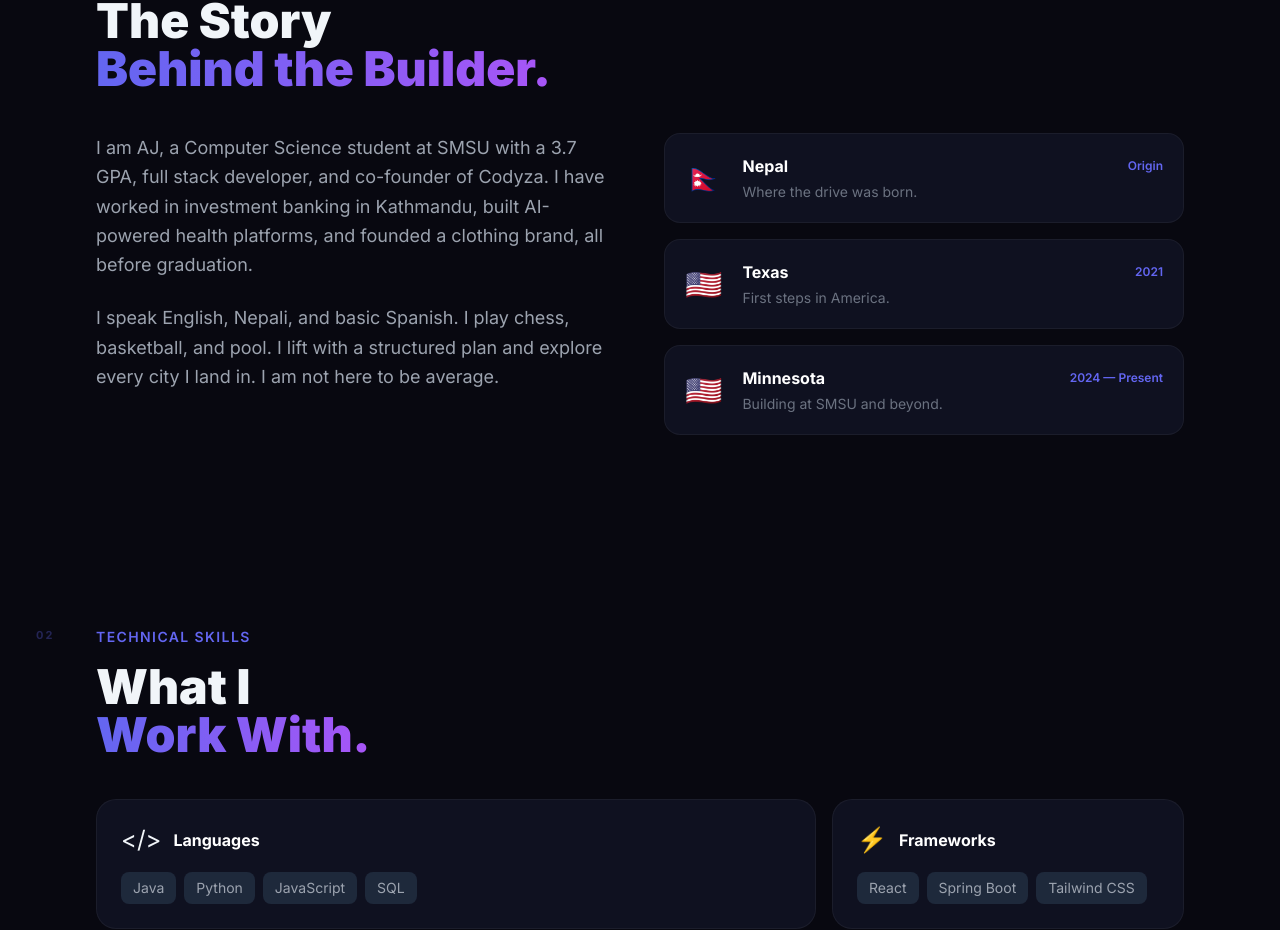
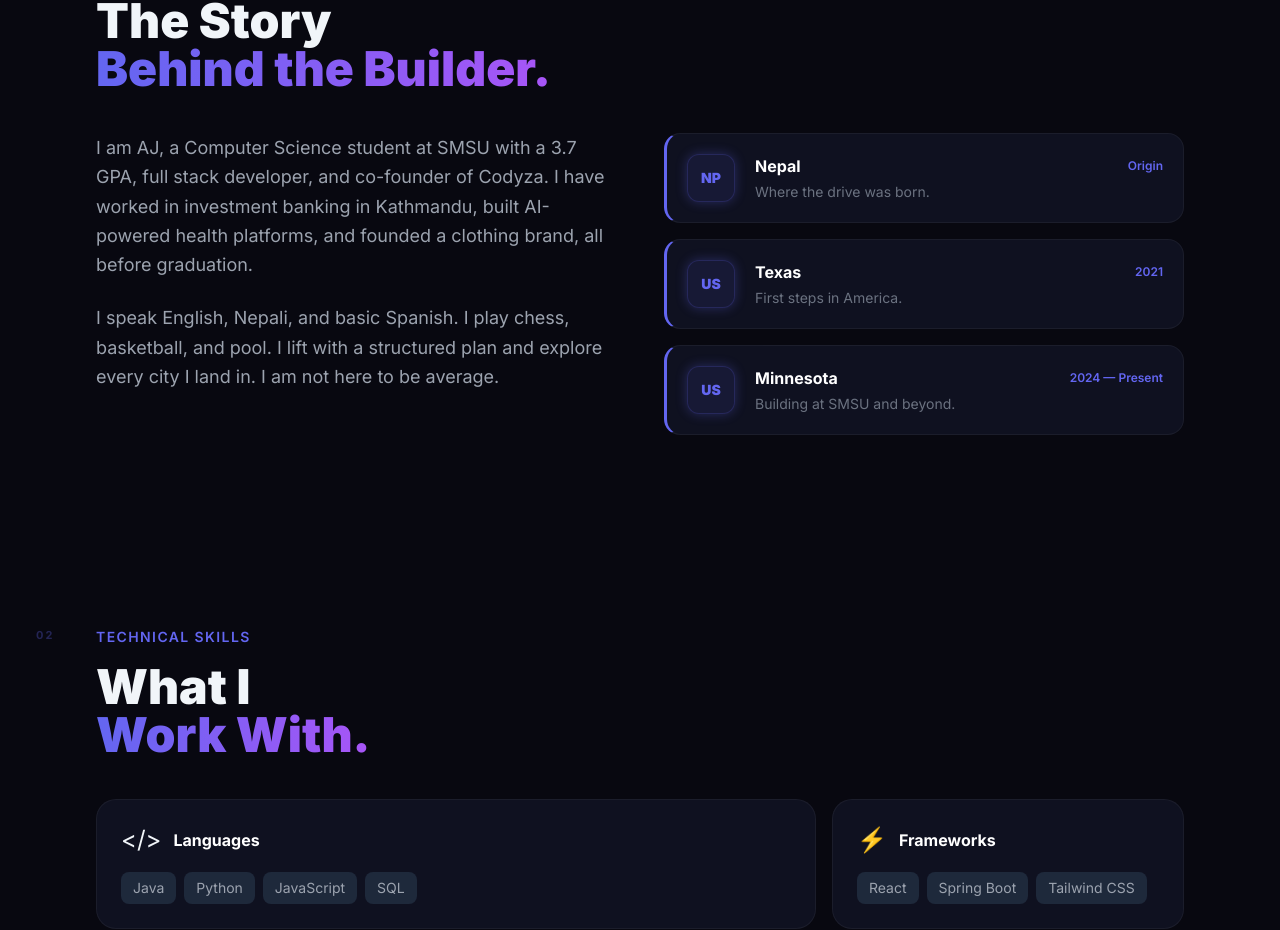
Before and after one commit to rayamajhianirudra-droid/aj-portfolio, a React (Create React App) app: page / in a window 1280 px wide. Shown: the part 935-1865 px from the top of the page. Built offline with nearby package versions, Linux system fonts and the light colour scheme.

Commit message:
Glowing country code badges on journey cards

```diff
--- a/src/App.js
+++ b/src/App.js
@@ -238,12 +238,14 @@ function App() {
               </motion.div>
               <motion.div variants={itemVariants} className="flex flex-col gap-4">
                 {[
-                  { flag: '🇳🇵', country: 'Nepal', label: 'Origin', desc: 'Where the drive was born.' },
-                  { flag: '🇺🇸', country: 'Texas', label: '2021', desc: 'First steps in America.' },
-                  { flag: '🇺🇸', country: 'Minnesota', label: '2024 — Present', desc: 'Building at SMSU and beyond.' },
+  { code: 'NP', country: 'Nepal', label: 'Origin', desc: 'Where the drive was born.' },
+  { code: 'US', country: 'Texas', label: '2021', desc: 'First steps in America.' },
+  { code: 'US', country: 'Minnesota', label: '2024 — Present', desc: 'Building at SMSU and beyond.' },
 ].map((item) => (
-                  <div key={item.country} className="bg-[#0F1120] border border-white/5 rounded-2xl p-5 hover:border-[#6366F1]/30 transition flex items-center gap-5">
-                    <span className="text-3xl">{item.flag}</span>
+  <div key={item.country} className="bg-[#0F1120] rounded-2xl p-5 hover:border-[#6366F1]/40 transition flex items-center gap-5 border border-white/5 hover:shadow-lg hover:shadow-[#6366F1]/5" style={{ borderLeft: '3px solid #6366F1' }}>
+    <div className="flex-shrink-0 w-12 h-12 rounded-xl flex items-center justify-center font-black text-sm text-[#6366F1] bg-[#6366F1]/10 border border-[#6366F1]/20 shadow-[0_0_12px_rgba(99,102,241,0.3)]">
+      {item.code}
+    </div>
     <div className="flex-1">
       <div className="flex justify-between items-center">
         <span className="font-bold text-white">{item.country}</span>
```
Lines whose indentation alone changed are shown as unchanged.
